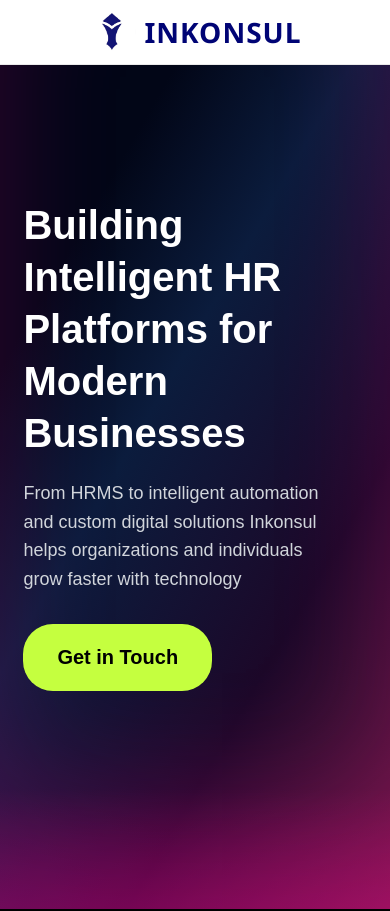
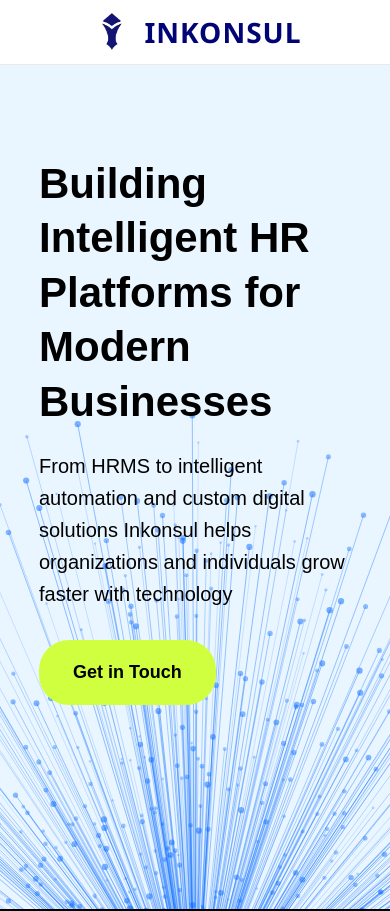
Before and after one commit to Arzun-Rzn/inkonsul, a React (Vite) app in the folder frontend/: page / in a window 390 px wide. Shown: the top 911 px of the page. Built offline with nearby package versions, Linux system fonts and the light colour scheme.

Commit message:
updated hero section

```diff
--- a/frontend/src/components/sections/Hero.jsx
+++ b/frontend/src/components/sections/Hero.jsx
@@ -1,10 +1,178 @@
+import { useEffect, useRef } from "react";
 import "../../styles/sections/hero.css";
 
 const Hero = () => {
+  const canvasRef = useRef(null);
+
+  useEffect(() => {
+    const canvas = canvasRef.current;
+    const ctx = canvas.getContext("2d");
+
+    let animationFrameId;
+
+    const particles = [];
+    const particleCount = 1200;
+
+    let mouse = {
+      x: window.innerWidth / 2,
+      y: window.innerHeight / 2,
+    };
+
+    const interactionRadius = 260;
+    const maxDepth = 1000;
+
+    const resizeCanvas = () => {
+      canvas.width = window.innerWidth;
+      canvas.height = window.innerHeight;
+      createParticles();
+    };
+
+    const createParticles = () => {
+      particles.length = 0;
+
+      const originX = canvas.width / 2;
+      const originY = canvas.height * 1.16;
+
+      for (let i = 0; i < particleCount; i++) {
+        const angle =
+          (-Math.PI / 1.15) +
+          Math.random() * (Math.PI / 0.58);
+
+        const distance = 120 + Math.random() * 480;
+        const depth = Math.random() * maxDepth;
+
+        const baseX =
+          originX + Math.cos(angle) * distance;
+
+        const baseY =
+          originY + Math.sin(angle) * distance;
+
+        particles.push({
+          originX,
+          originY,
+          baseX,
+          baseY,
+          x: baseX,
+          y: baseY,
+          z: depth,
+
+          driftX: (Math.random() - 0.5) * 0.4,
+          driftY: (Math.random() - 0.5) * 0.4,
+
+          offset: Math.random() * 1000,
+          speed: 0.00025 + Math.random() * 0.0006,
+        });
+      }
+    };
+
+    const draw = (time) => {
+      ctx.clearRect(0, 0, canvas.width, canvas.height);
+
+      // Soft Stripe-like sky blue background
+      ctx.fillStyle = "#eaf6ff";
+      ctx.fillRect(0, 0, canvas.width, canvas.height);
+
+      particles.forEach((p) => {
+        // Smooth floating motion in pseudo-3D
+        const floatX =
+          Math.sin(time * p.speed + p.offset) * 18;
+
+        const floatY =
+          Math.cos(time * p.speed + p.offset) * 14;
+
+        const depthShift =
+          Math.sin(time * p.speed * 0.6 + p.offset) * 120;
+
+        let x = p.baseX + floatX + p.driftX * depthShift;
+        let y = p.baseY + floatY + p.driftY * depthShift;
+
+        // Cursor affects whole field
+        const dx = x - mouse.x;
+        const dy = y - mouse.y;
+        const distance = Math.sqrt(dx * dx + dy * dy);
+
+        if (distance < interactionRadius) {
+          const force =
+            (interactionRadius - distance) /
+            interactionRadius;
+
+          const angle = Math.atan2(dy, dx);
+
+          // Deeper particles react less
+          const depthFactor = 1 - p.z / maxDepth;
+
+          x +=
+            Math.cos(angle) *
+            force *
+            30 *
+            depthFactor;
+
+          y +=
+            Math.sin(angle) *
+            force *
+            30 *
+            depthFactor;
+        }
+
+        const opacity =
+          0.14 + (1 - p.z / maxDepth) * 0.28;
+
+        const pointSize =
+          1.2 + (1 - p.z / maxDepth) * 2;
+
+        // Line
+        ctx.beginPath();
+        ctx.moveTo(p.originX, p.originY);
+        ctx.lineTo(x, y);
+
+        ctx.strokeStyle = `rgba(0, 102, 255, ${opacity})`;
+        ctx.lineWidth = 1;
+        ctx.stroke();
+
+        // Endpoint
+        ctx.beginPath();
+        ctx.arc(
+          x,
+          y,
+          pointSize,
+          0,
+          Math.PI * 2
+        );
+
+        ctx.fillStyle = `rgba(0, 102, 255, ${
+          opacity + 0.08
+        })`;
+
+        ctx.fill();
+      });
+
+      animationFrameId = requestAnimationFrame(draw);
+    };
+
+    const handleMouseMove = (e) => {
+      mouse.x = e.clientX;
+      mouse.y = e.clientY;
+    };
+
+    resizeCanvas();
+    draw(0);
+
+    window.addEventListener("resize", resizeCanvas);
+    window.addEventListener("mousemove", handleMouseMove);
+
+    return () => {
+      cancelAnimationFrame(animationFrameId);
+      window.removeEventListener("resize", resizeCanvas);
+      window.removeEventListener("mousemove", handleMouseMove);
+    };
+  }, []);
+
   return (
-    <>
     <section className="hero">
-      <div className="hero-overlay" />
+      <canvas
+        ref={canvasRef}
+        className="hero-canvas"
+      ></canvas>
 
       <div className="hero-content">
         <h1>
@@ -14,15 +182,22 @@ const Hero = () => {
         </h1>
 
         <p>
-          From HRMS to intelligent automation and custom digital solutions
-          Inkonsul helps organizations and individuals grow faster with
-          technology
+          From HRMS to intelligent automation and custom
+          digital solutions Inkonsul helps organizations
+          and individuals grow faster with technology
         </p>
 
-        <button className="cta-btn">Get in Touch</button>
+        <button className="cta-btn">
+          Get in Touch
+        </button>
       </div>
+
+      {/* <img
+        src="/logo2.png"
+        alt="Inkonsul Logo"
+        className="hero-logo"
+      /> */}
     </section>
-    </>
   );
 };
 
--- a/frontend/src/styles/sections/hero.css
+++ b/frontend/src/styles/sections/hero.css
@@ -5,101 +5,85 @@
   width: 100%;
   height: 100vh;
   display: flex;
-  align-items: center;
-  justify-content: flex-start;
-  padding: 0 6%;
+  align-items: flex-start;
+  padding: 3% 10%;
   overflow: hidden;
+  background: #eaf6ff;
 }
 
-/* Gradient background layer */
-.hero-overlay {
+/* Canvas Background */
+
+.hero-canvas {
   position: absolute;
   inset: 0;
-
-  /* Main dark gradient */
-  background: linear-gradient(
-    120deg,
-    #020617 20%,
-    #0b1c3d 40%,
-    #1c0829 70%,
-    #5f1b3f 100%
-  );
-
-  /* Bottom glow effect */
-  box-shadow: inset 0 -120px 120px rgba(255, 0, 150, 0.2);
-
-  z-index: 1;
+  width: 100%;
+  height: 100%;
+  z-index: 0;
 }
 
-/* Content */
+/* Hero Content */
+
 .hero-content {
   position: relative;
   z-index: 2;
-  top: -5%;
+  padding-top: 80px;
   max-width: 800px;
-  margin: 0;
-  padding-right: 28px;
-
-  color: white;
 }
 
 /* Heading */
+
 .hero-content h1 {
-  font-size: 40px;
+  font-size: 42px;
   font-weight: 700;
   line-height: 1.3;
   margin-bottom: 20px;
+  color: #000000;
 }
 
-/* Subtext */
+/* Paragraph */
+
 .hero-content p {
   max-width: 600px;
-  font-size: 18px;
+  font-size: 20px;
   line-height: 1.6;
-  color: #d1d5db;
+  color: #000000;
   margin-bottom: 30px;
 }
 
-/* Button */
+/* CTA Button */
+
 .cta-btn {
-  background: #c5ff3f;
+  background: #cfff3e;
   color: #000000;
-
   padding: 22px 34px;
   border-radius: 30px;
   border: none;
-  font-size: 20px;
+  font-size: 18px;
   font-weight: 600;
   cursor: pointer;
-
   transition: all 0.25s ease;
 }
 
 .cta-btn:hover {
   transform: scale(1.05);
-  background-color: aqua;
+  background-color: rgb(120, 214, 255);
+  color: #000000;
 }
 
 .cta-btn:active {
   transform: scale(0.98);
 }
 
-/* ================= SECOND SECTION ================= */
+/* Right Side Logo */
 
-.hero::after {
-  content: "";
-
+.hero-logo {
   position: absolute;
-  bottom: 0;
-  left: 0;
-  width: 100%;
-  height: 120px;
-
-  background: linear-gradient(
-    to top,
-    rgba(255, 0, 150, 0.25),
-    transparent
-  );
-
-  z-index: 1;
+  right: -2%;
+  top: 45%;
+  transform: translateY(-50%);
+  max-width: 500px;
+  width: 40%;
+  height: auto;
+  opacity: 0.9;
+  z-index: 2;
 }
--- a/frontend/src/styles/sections/solutionsSection.css
+++ b/frontend/src/styles/sections/solutionsSection.css
@@ -1,17 +1,18 @@
 
 /* Section */
 .solutions-section {
-  padding: 60px 40px;
+  padding: 20px 20px;
   background: #ffffff;
   color: #000000;
+  margin-bottom: 40px;
 }
 
 /* Header */
 .solutions-header {
   margin-left: 20px;
   font-family: 'Segoe UI', Tahoma, Geneva, Verdana, sans-serif;
-  margin-top: 80px;
-  margin-bottom: 80px;
+  margin-top: 40px;
+  margin-bottom: 40px;
 }
 
 .solutions-header h2 {
@@ -37,7 +38,7 @@
 
 /* Card */
 .solutions-card {
-  height: 420px;
+  height: 360px;
   display: flex;
   flex-direction: column;
 
@@ -108,7 +109,7 @@
   justify-content: center;
   font-size: 1rem;
   color: #ffffff;
-  background-color: #0ea5e9;
+  background-color: #426eff;
   transition: transform 0.3s ease;
 }
 
```
